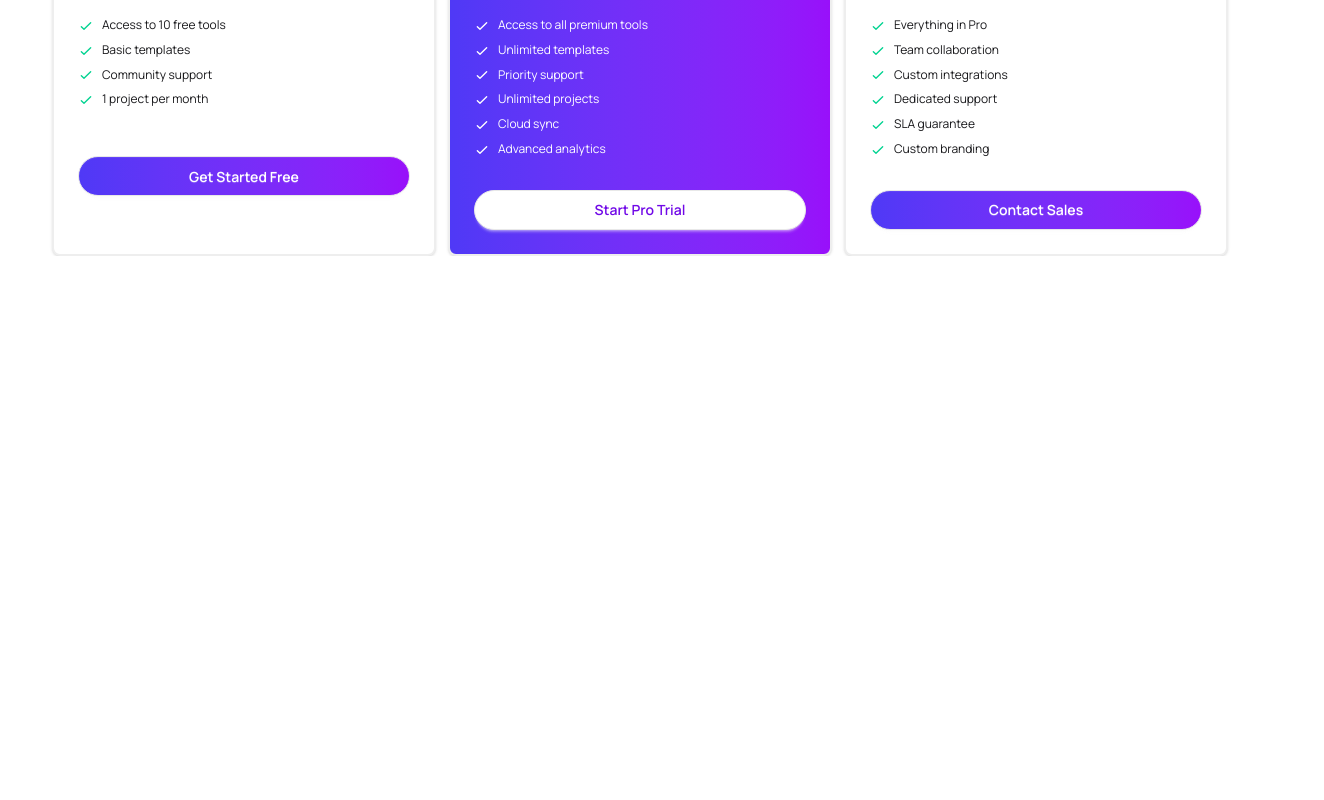
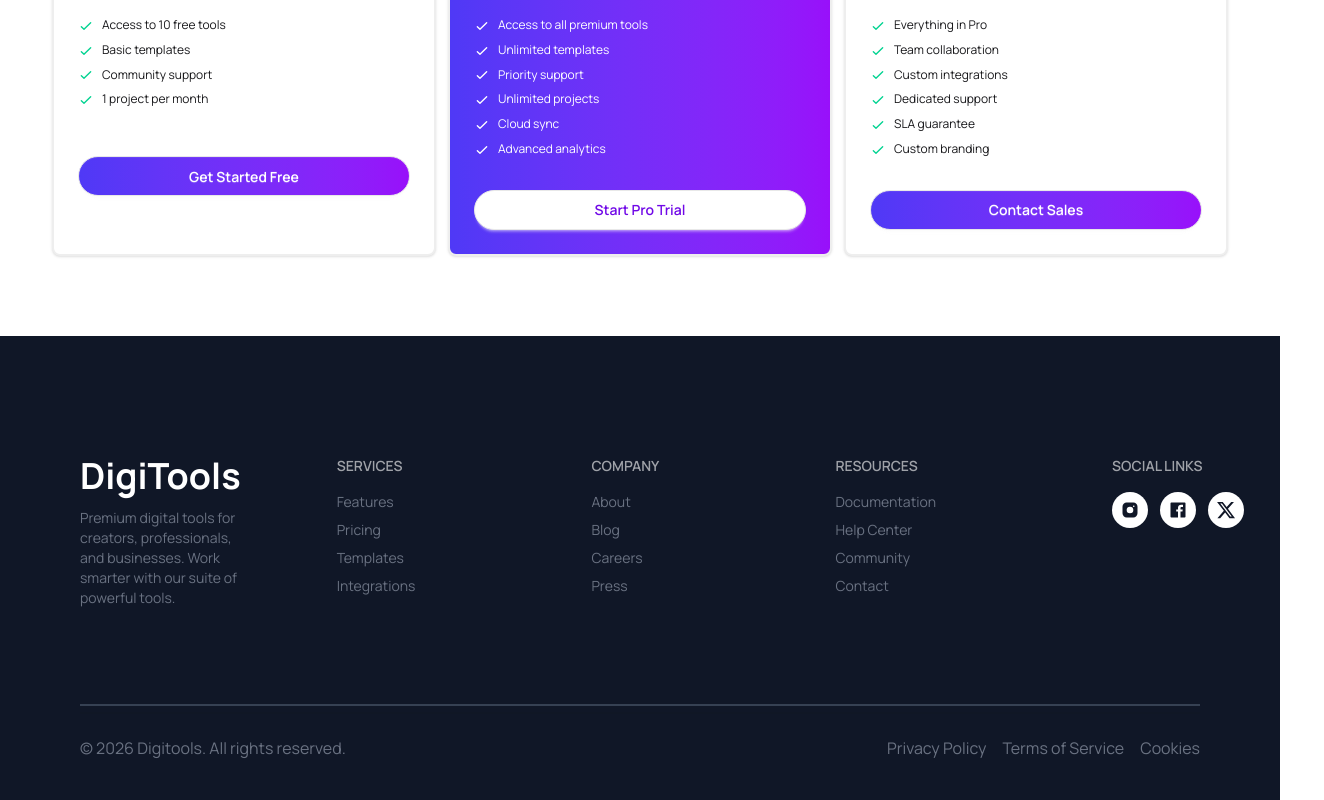
Before and after one commit to nayan12dey/Digitools-Platform, a React (Vite) app: page / in a window 1280 px wide. Shown: the part 1823-2623 px from the top of the page, 1324 px wide, since content can reach past the window. Before the commit the page ends 2079 px from the top, so only its background shows below. Built offline with nearby package versions, Linux system fonts and the light colour scheme.

Commit message:
add Footer component and designed accoring to figma

```diff
--- a/src/App.jsx
+++ b/src/App.jsx
@@ -1,6 +1,7 @@
 
 import './App.css'
 import Banner from './component/Banner'
+import Footer from './component/Footer'
 import NavBar from './component/NavBar'
 import Pricing from './component/Pricing'
 import Stats from './component/Stats'
@@ -16,6 +17,7 @@ function App() {
       <Stats></Stats>
       <Steps></Steps>
       <Pricing></Pricing>
+      <Footer></Footer>
     </>
   )
 }
--- /dev/null
+++ b/src/component/Footer.jsx
@@ -0,0 +1,74 @@
+
+import React from 'react';
+import { TbBrandInstagramFilled } from "react-icons/tb";
+import { IoLogoFacebook } from "react-icons/io";
+import { FaXTwitter } from "react-icons/fa6";
+
+const Footer = () => {
+    return (
+        <div>
+
+            <footer className="bg-[#101727] mt-20 px-20 py-10">
+                <div className="footer sm:footer-horizontal justify-around">
+                    <aside>
+                        <div className='py-20 text-gray-500 text-lg space-y-3'>
+                            <h2 className='text-white text-4xl font-bold'>DigiTools</h2>
+                            <p className='text-sm'>
+                                Premium digital tools for creators, professionals, and businesses.
+                                Work smarter with our suite of powerful tools.
+                            </p>
+                        </div>
+                    </aside>
+
+                    <nav className='text-gray-500 p-20'>
+                        <h6 className="footer-title text-white">Services</h6>
+                        <a className="link link-hover">Features</a>
+                        <a className="link link-hover">Pricing</a>
+                        <a className="link link-hover">Templates</a>
+                        <a className="link link-hover">Integrations</a>
+                    </nav>
+
+                    <nav className='text-gray-500 p-20'>
+                        <h6 className="footer-title text-white">Company</h6>
+                        <a className="link link-hover">About</a>
+                        <a className="link link-hover">Blog</a>
+                        <a className="link link-hover">Careers</a>
+                        <a className="link link-hover">Press</a>
+                    </nav>
+
+                    <nav className='text-gray-500 p-20'>
+                        <h6 className="footer-title text-white">Resources</h6>
+                        <a className="link link-hover">Documentation</a>
+                        <a className="link link-hover">Help Center</a>
+                        <a className="link link-hover">Community</a>
+                        <a className="link link-hover">Contact</a>
+                    </nav>
+
+                    <nav className='text-gray-500 p-20'>
+                        <h6 className="footer-title text-white">Social Links</h6>
+                        <div className='flex flex-row gap-3 text-[#101727]'>
+                            <a className="bg-white p-2 text-xl rounded-full"><TbBrandInstagramFilled /></a>
+                            <a className="bg-white p-2 text-xl rounded-full"><IoLogoFacebook /></a>
+                            <a className="bg-white p-2 text-xl rounded-full"><FaXTwitter /></a>
+                        </div>
+                    </nav>
+                </div>
+
+
+                <div className="divider w-full border-t-2 border-gray-700"></div>
+
+                <div className='flex flex-row justify-between items-center'>
+                    <p className='text-gray-500'>© 2026 Digitools. All rights reserved.</p>
+                    <div className='text-gray-500 flex gap-4'>
+                        <p>Privacy Policy</p>
+                        <p>Terms of Service</p>
+                        <p>Cookies</p>
+                    </div>
+                </div>
+
+            </footer>
+        </div>
+    );
+};
+
+export default Footer;
```
